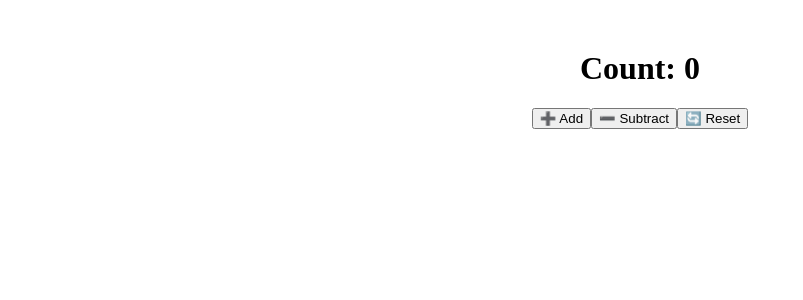
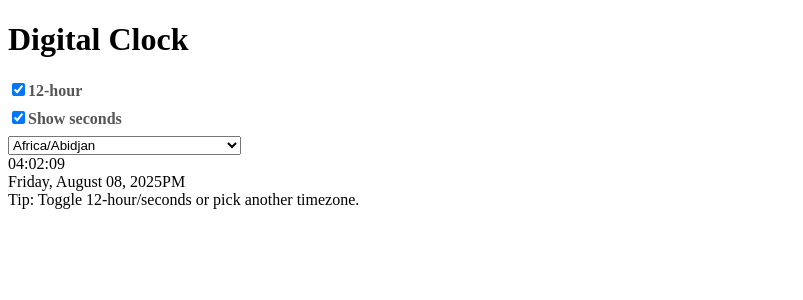
Before and after one commit to smmehedi4u/react, a React (Create React App) app: page / in a window 1280 px wide. Shown: the top 300 px of the page, without its empty margins (0-803 px from the left). Built offline with nearby package versions, Linux system fonts and the light colour scheme.

Commit message:
digital clock

```diff
--- a/src/App.jsx
+++ b/src/App.jsx
@@ -16,6 +16,7 @@ import Array from "./Array.jsx";
 import UpdateArray from "./UpdateArray.jsx";
 // import Todo from "./Todo.jsx";
 import UseEffect from "./UseEffect.jsx";
+import DigitalClock from "./DigitalClock.jsx";
 
 function App() {
   // const items = ["Milk", "Eggs", "Bread", "Butter"];
@@ -40,7 +41,8 @@ function App() {
       {/* <Array /> */}
       {/* <UpdateArray /> */}
       {/* <Todo/> */}
-      <UseEffect />
+      {/* <UseEffect /> */}
+      <DigitalClock />
     </>
   );
 }
--- /dev/null
+++ b/src/DigitalClock.jsx
@@ -0,0 +1,199 @@
+import React, { useEffect, useMemo, useState } from "react";
+
+// Digital Clock Component
+// - 12/24h toggle
+// - Show/Hide seconds
+// - Timezone selector (auto-detect, with fallback list)
+// - Date display
+// - Clean Tailwind styling
+
+function formatTime(date, { hour12, showSeconds, timeZone }) {
+  const opts = {
+    hour: "2-digit",
+    minute: "2-digit",
+    ...(showSeconds ? { second: "2-digit" } : {}),
+    hour12,
+    timeZone,
+  };
+  const parts = new Intl.DateTimeFormat([], opts).formatToParts(date);
+
+  const get = (type) => parts.find((p) => p.type === type)?.value ?? "";
+  return {
+    hour: get("hour"),
+    minute: get("minute"),
+    second: get("second"),
+    dayPeriod: get("dayPeriod")?.toUpperCase() ?? "",
+    literal: parts.find((p) => p.type === "literal")?.value ?? ":",
+  };
+}
+
+function useNow(tz) {
+  const [now, setNow] = useState(() => new Date());
+  useEffect(() => {
+    const id = setInterval(() => setNow(new Date()), 1000);
+    return () => clearInterval(id);
+  }, [tz]);
+  return now;
+}
+
+function getSupportedTimeZones() {
+  if (typeof Intl.supportedValuesOf === "function") {
+    try {
+      return Intl.supportedValuesOf("timeZone");
+    } catch {}
+  }
+  return [
+    "UTC",
+    "Europe/London",
+    "Europe/Paris",
+    "Africa/Cairo",
+    "Asia/Dhaka",
+    "Asia/Dubai",
+    "Asia/Tokyo",
+    "Asia/Singapore",
+    "Asia/Kolkata",
+    "Australia/Sydney",
+    "America/New_York",
+    "America/Chicago",
+    "America/Denver",
+    "America/Los_Angeles",
+  ];
+}
+
+export default function App() {
+  const defaultTZ = useMemo(
+    () => Intl.DateTimeFormat().resolvedOptions().timeZone || "UTC",
+    []
+  );
+  const [timeZone, setTimeZone] = useState(defaultTZ);
+  const [hour12, setHour12] = useState(true);
+  const [showSeconds, setShowSeconds] = useState(true);
+
+  const now = useNow(timeZone);
+  const { hour, minute, second, dayPeriod, literal } = formatTime(now, {
+    hour12,
+    showSeconds,
+    timeZone,
+  });
+
+  const dateStr = new Intl.DateTimeFormat([], {
+    weekday: "long",
+    year: "numeric",
+    month: "long",
+    day: "2-digit",
+    timeZone,
+  }).format(now);
+
+  const zones = useMemo(() => getSupportedTimeZones(), []);
+
+  return (
+    <div className="min-h-screen w-full flex items-center justify-center bg-gradient-to-br from-slate-900 via-slate-950 to-black p-6">
+      <div className="w-full max-w-3xl">
+        <div className="rounded-2xl shadow-2xl bg-white/5 ring-1 ring-white/10 backdrop-blur p-6 md:p-8">
+          <div className="flex flex-col md:flex-row md:items-center md:justify-between gap-4">
+            <h1 className="text-2xl md:text-3xl font-semibold tracking-tight text-white">
+              Digital Clock
+            </h1>
+            <div className="flex flex-wrap items-center gap-2">
+              <label className="inline-flex items-center gap-2 text-sm text-slate-200 bg-white/10 rounded-xl px-3 py-2">
+                <input
+                  type="checkbox"
+                  checked={hour12}
+                  onChange={(e) => setHour12(e.target.checked)}
+                  className="accent-white"
+                />
+                12‑hour
+              </label>
+              <label className="inline-flex items-center gap-2 text-sm text-slate-200 bg-white/10 rounded-xl px-3 py-2">
+                <input
+                  type="checkbox"
+                  checked={showSeconds}
+                  onChange={(e) => setShowSeconds(e.target.checked)}
+                  className="accent-white"
+                />
+                Show seconds
+              </label>
+              <select
+                value={timeZone}
+                onChange={(e) => setTimeZone(e.target.value)}
+                className="text-sm bg-white/10 text-slate-100 rounded-xl px-3 py-2 border border-white/10 focus:outline-none focus:ring-2 focus:ring-white/30"
+                title="Choose timezone"
+              >
+                {zones.map((z) => (
+                  <option
+                    key={z}
+                    value={z}
+                    className="bg-slate-900 text-slate-100"
+                  >
+                    {z}
+                  </option>
+                ))}
+              </select>
+            </div>
+          </div>
+
+          <div className="mt-8 flex flex-col items-center gap-4">
+            <div className="font-mono text-[12vw] md:text-7xl lg:text-8xl font-bold text-white tracking-widest leading-none select-none">
+              <ClockDigits
+                hour={hour}
+                minute={minute}
+                second={second}
+                literal={literal}
+                showSeconds={showSeconds}
+              />
+            </div>
+
+            <div className="text-slate-300 text-base md:text-lg font-medium">
+              {dateStr}
+              {hour12 && (
+                <span className="ml-2 inline-flex items-center text-slate-400 text-sm align-top">
+                  {dayPeriod}
+                </span>
+              )}
+            </div>
+          </div>
+        </div>
+
+        <div className="mt-4 text-center text-xs text-slate-400">
+          Tip: Toggle 12‑hour/seconds or pick another timezone.
+        </div>
+      </div>
+    </div>
+  );
+}
+
+function ClockDigits({ hour, minute, second, literal, showSeconds }) {
+  return (
+    <div className="flex items-baseline gap-4">
+      <Segment value={hour} />
+      <BlinkingColon char={literal} />
+      <Segment value={minute} />
+      {showSeconds && (
+        <>
+          <BlinkingColon char={literal} />
+          <Segment value={second} dim />
+        </>
+      )}
+    </div>
+  );
+}
+
+function Segment({ value, dim = false }) {
+  return (
+    <span className={"tabular-nums " + (dim ? "text-white/70" : "text-white")}>
+      {value}
+    </span>
+  );
+}
+
+function BlinkingColon({ char = ":" }) {
+  return (
+    <span
+      className="tabular-nums animate-pulse"
+      aria-hidden
+      style={{ animationDuration: "1s" }}
+    >
+      {char}
+    </span>
+  );
+}
```
